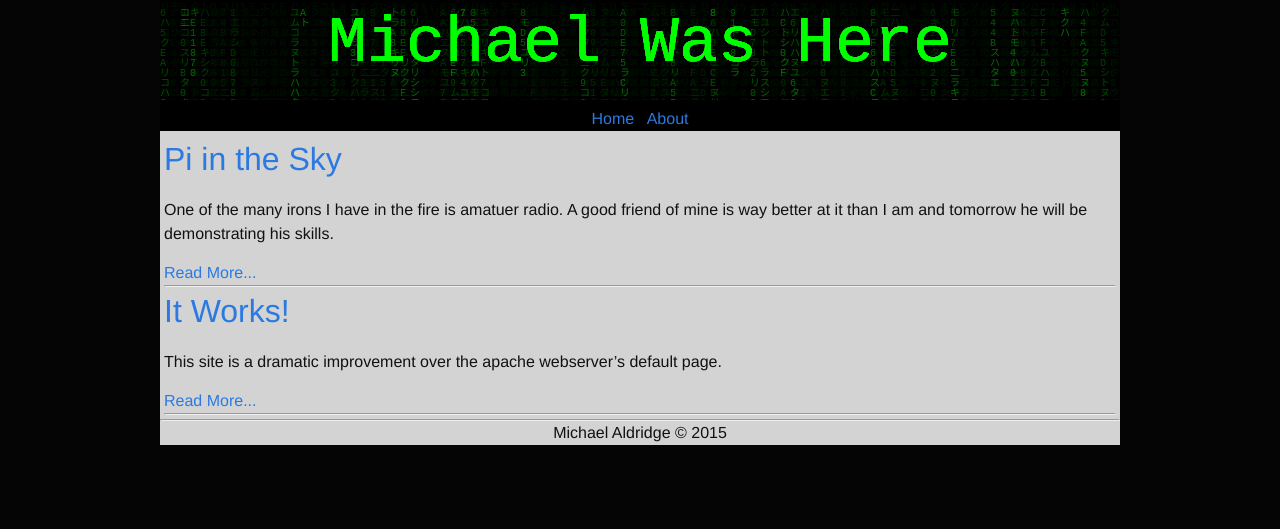
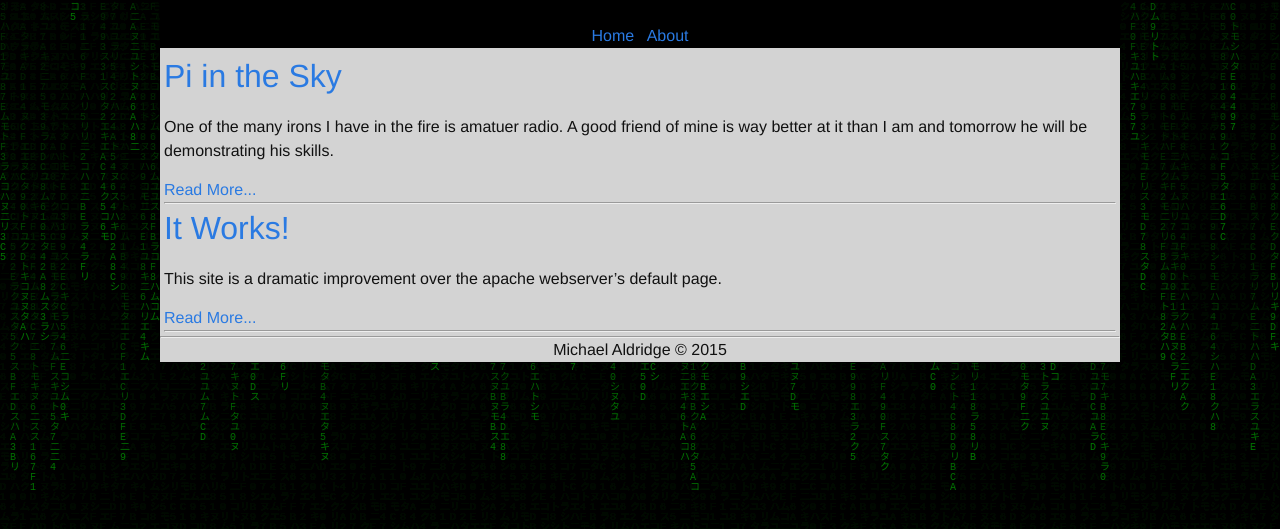
Before and after one commit to the-maldridge/michaelwashere, a Jekyll site: the page built from index.html, in a window 1280 px wide. Shown: the top 529 px of the page. Built offline with Jekyll 4.4.1, drawn with Linux system fonts in a browser that asks for light colours; the list of posts is cut into pages by our own code.

Commit message:
matrix is now background

```diff
--- a/_includes/footer.html
+++ b/_includes/footer.html
@@ -1,6 +1,4 @@
-<div id="pageConstraint">
-  <footer>
-    <hr />
-    <p>Michael Aldridge &copy 2015</p>
-  </footer>
-</div>
+<footer>
+  <hr />
+  <p>Michael Aldridge &copy 2015</p>
+</footer>
--- a/_includes/header.html
+++ b/_includes/header.html
@@ -1,6 +1,4 @@
-<div id="pageConstraint">
 <header>
-    <canvas id="header" width="100%" height="100%"></canvas>
   <br />
   <nav>
     <a href="{% if site.baseurl == '' %}/{% else %}{{ site.baseurl }}{% endif %}">Home</a>
@@ -11,6 +9,4 @@
     {% endif %}
     {% endfor %}
   </nav>
-    <script type="text/javascript" src="/assets/js/matrix.js"></script>
 </header>
-</div>
--- a/_layouts/default.html
+++ b/_layouts/default.html
@@ -2,12 +2,14 @@
 <html>
   {% include head.html %}
   <body>
-    {% include header.html %}
+    <canvas id="matrix-rain" height="100%" width="100%"></canvas>
     <div id="pageConstraint">
+      {% include header.html %}
       <div id="content">
 	{{ content }}
-	</div>
+      </div>
+      {% include footer.html %}
     </div>
-    {% include footer.html %}
   </body>
+  <script type="text/javascript" src="/assets/js/matrix.js"></script>
 </html>
--- a/_sass/_layout.scss
+++ b/_sass/_layout.scss
@@ -1,9 +1,11 @@
-canvas, nav {
-    margin: 0;
+canvas {
+    display: block;
+    position: absolute;
+    z-index: -1;
 }
 
 body {
-    background: #050505;
+    background: #000000;
 }
 
 header {
--- a/assets/js/matrix.js
+++ b/assets/js/matrix.js
@@ -1,23 +1,19 @@
-var c = document.getElementById("header");
+var c = document.getElementById("matrix-rain");
 var ctx = c.getContext("2d");
-
 
 var rainChars = "ムタ二コク1234567890シモラキリエスハヌトユABCDEF";
 //converting the string into an array of single characters
 rainChars= rainChars.split("");
 
 var font_size = 10;
-var title_font_size = 35;
-var title_text = "Michael Was Here"
 var columns=0;
 var drops=[];
 
-function resizeHeader() {
+function resize() {
     //size the canvas
-    c.height = 100;
-    c.width = c.parentNode.clientWidth;
+    c.height = window.innerHeight;
+    c.width = window.innerWidth;
 
-    title_font_size = c.height * .65;
     columns = c.width/font_size; //number of columns for the rain
     //an array of drops - one per column
     drops = [];
@@ -53,20 +49,9 @@ function draw() {
 	//incrementing Y coordinate
 	drops[i]++;
     }
-    drawTitle()
 }
 
-function drawTitle() {
-    ctx.font= title_font_size + "px monospace";
-    x=c.width/2 - ctx.measureText(title_text).width/2;
-    y=c.height/2 - title_font_size/2;
-    ctx.textBaseline="hanging";
-    ctx.fillStyle = "#00FF00";
-    ctx.fillText(title_text, x, y);
-}
-
-resizeHeader();
+resize();
 draw();
-drawTitle("Michael Was Here");
 setInterval(draw, 33);
-window.addEventListener("resize",resizeHeader);
+window.addEventListener("resize",resize);
```
Lines whose indentation alone changed are shown as unchanged.
